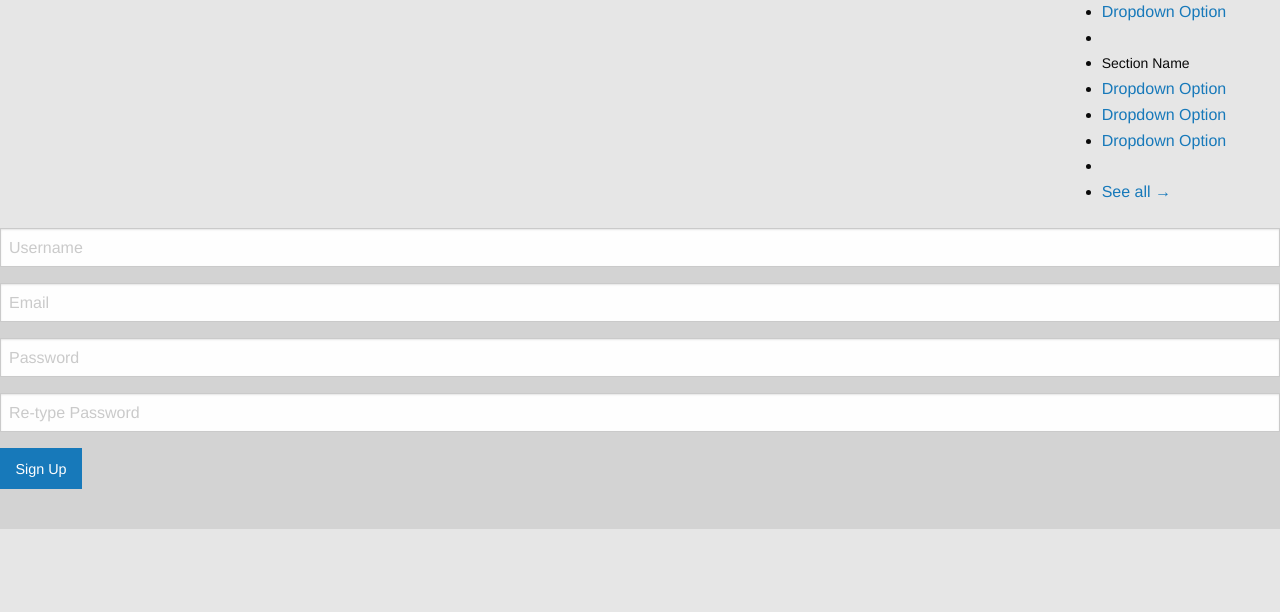
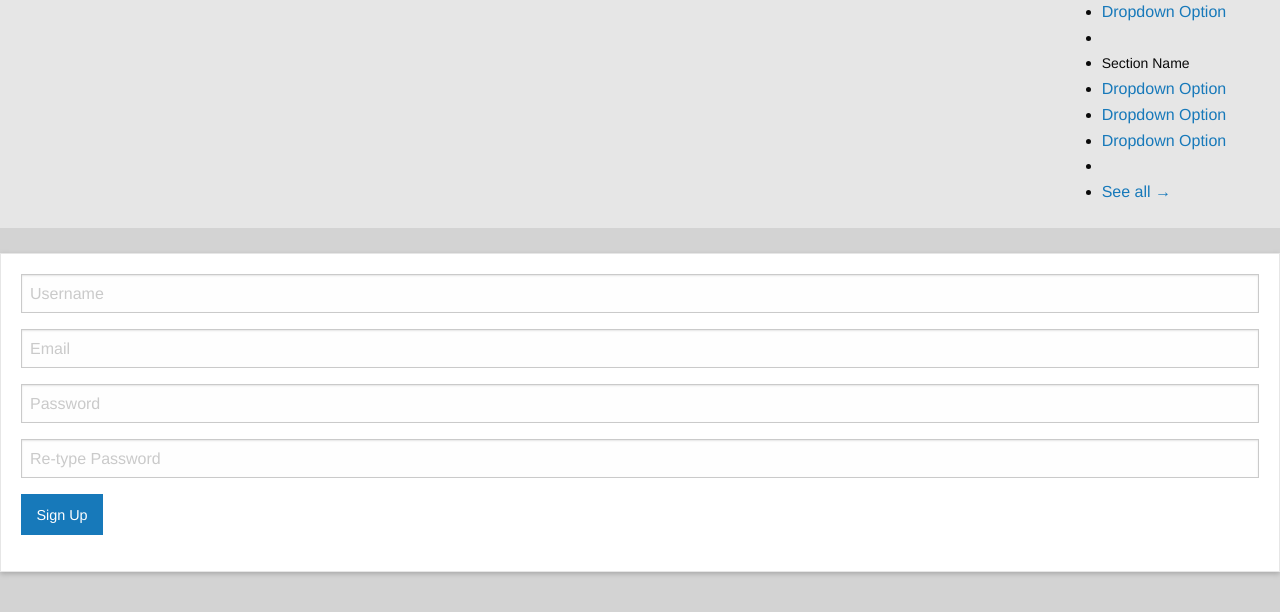
Before and after one commit to gittrdone/sourcecontrol, a Django app: page /signup in a window 1280 px wide. Shown: the part 419-1031 px from the top of the page. Before the commit the page ends 948 px from the top, so only its background shows below. Run offline with Django 3.2, Linux system fonts and the light colour scheme; some libraries are stand-ins or nearby versions.

Commit message:
Added cards to forms

```diff
--- a/templates/login.html
+++ b/templates/login.html
@@ -6,6 +6,7 @@
         <span style="color: red;">Error logging in: incorrect name or password</span>
     {% endif %}
 
+    <div class="card">
         <form id="signup" action="do_login" method="POST">
             <input name="user_name" id="userName" placeholder="Username" type="text">
 
@@ -15,5 +16,6 @@
 
             {% csrf_token %}
         </form>
+    </div>
 
 {% endblock %}
--- a/templates/signup.html
+++ b/templates/signup.html
@@ -2,6 +2,7 @@
 
 {% block content %}
 
+    <div class="card">
         <form id="signup" action="do_signup" method="POST">
             <input name="user_name" id="userName" placeholder="Username" type="text"></input>
             <div id="userCheck" style="display:none;"></div>
@@ -18,6 +19,7 @@
             <input class="button" id="sign_up_button" name="sign_up_button" value="Sign Up" type="submit"></input>
             {% csrf_token %}
         </form>
+    </div>
 
     <script>
         var theButton = document.querySelector("#sign_up_button");
```
Lines whose indentation alone changed are shown as unchanged.
